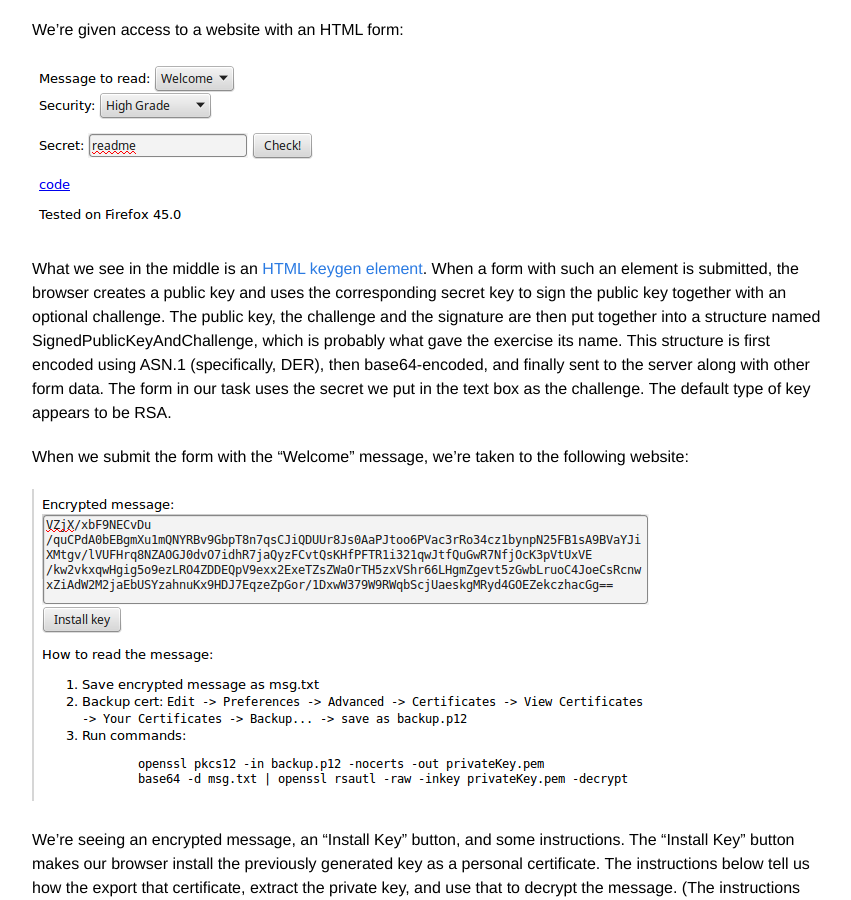
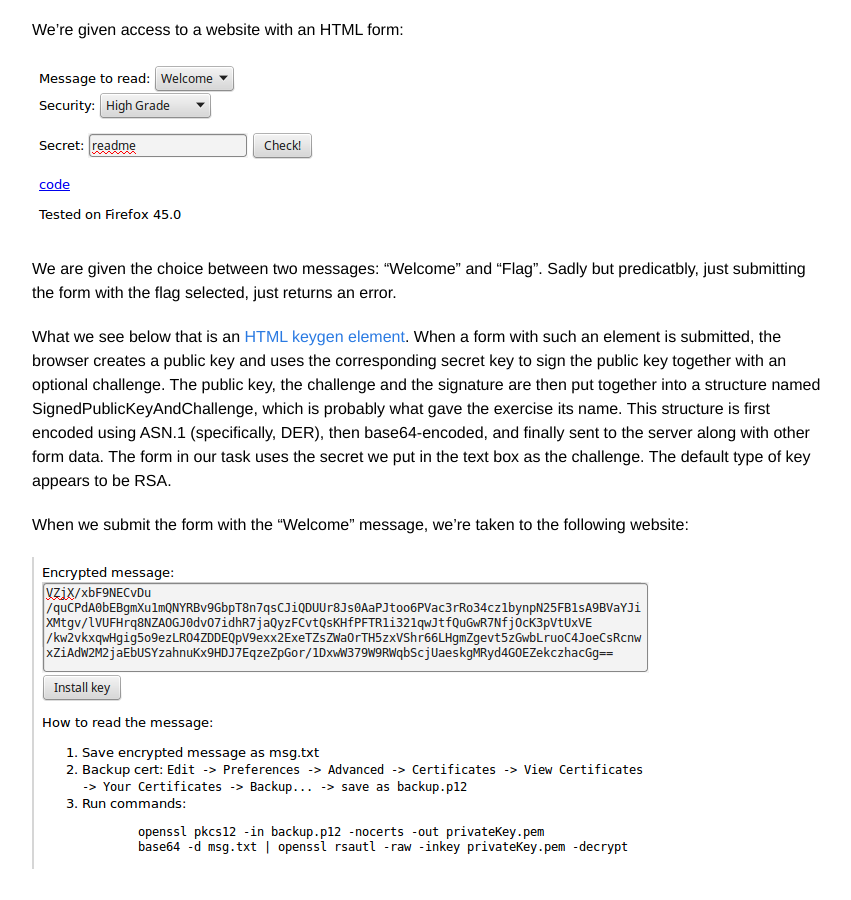
Before and after one commit to kitctf/www, a Jekyll site: the page built from _posts/2016-04-28-spkac.md, in a window 1280 px wide and 900 px high, scrolled down 324 px. Shown: the whole window, without its empty margins (208-1059 px from the left). Built offline with Jekyll 4.4.1, drawn with Linux system fonts in a browser that asks for light colours.

Commit message:
Fixed the writeup for the spkac challenge at confidence 2016 teaser.

```diff
--- a/_posts/2016-04-28-spkac.md
+++ b/_posts/2016-04-28-spkac.md
@@ -14,7 +14,9 @@ We're given access to a website with an HTML form:
 
 ![Form presented by the challenge]({{ site.url }}/imgs/confidence-teaser-2016-spkac-form.png)
 
-What we see in the middle is an [HTML keygen element](https://www.w3.org/TR/html5/forms.html#the-keygen-element).
+We are given the choice between two messages: "Welcome" and "Flag". Sadly but predicatbly, just submitting the form with the flag selected, just returns an error.
+
+What we see below that is an [HTML keygen element](https://www.w3.org/TR/html5/forms.html#the-keygen-element).
 When a form with such an element is submitted,
 the browser creates a public key and uses the corresponding secret key to sign the public key together with an optional challenge.
 The public key, the challenge and the signature are then put together into a structure named SignedPublicKeyAndChallenge, which is probably what gave the exercise its name.
```
